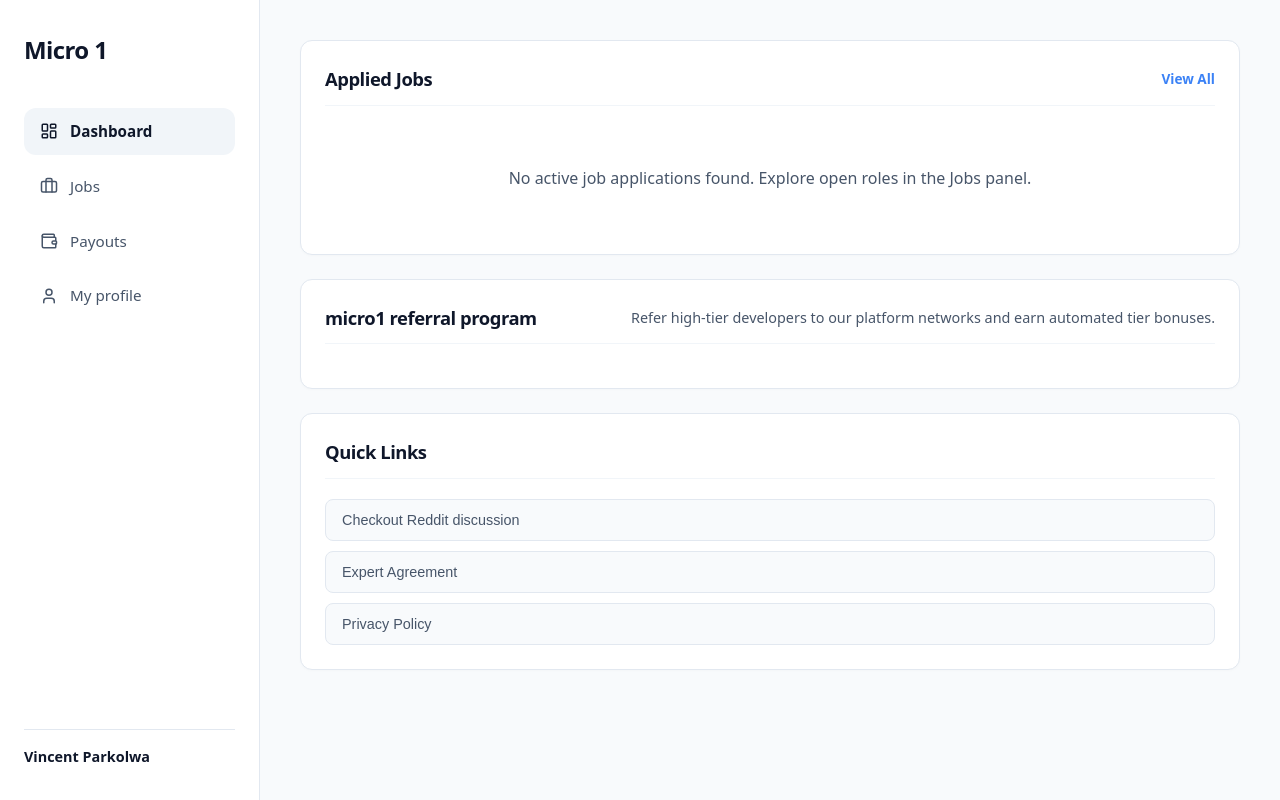
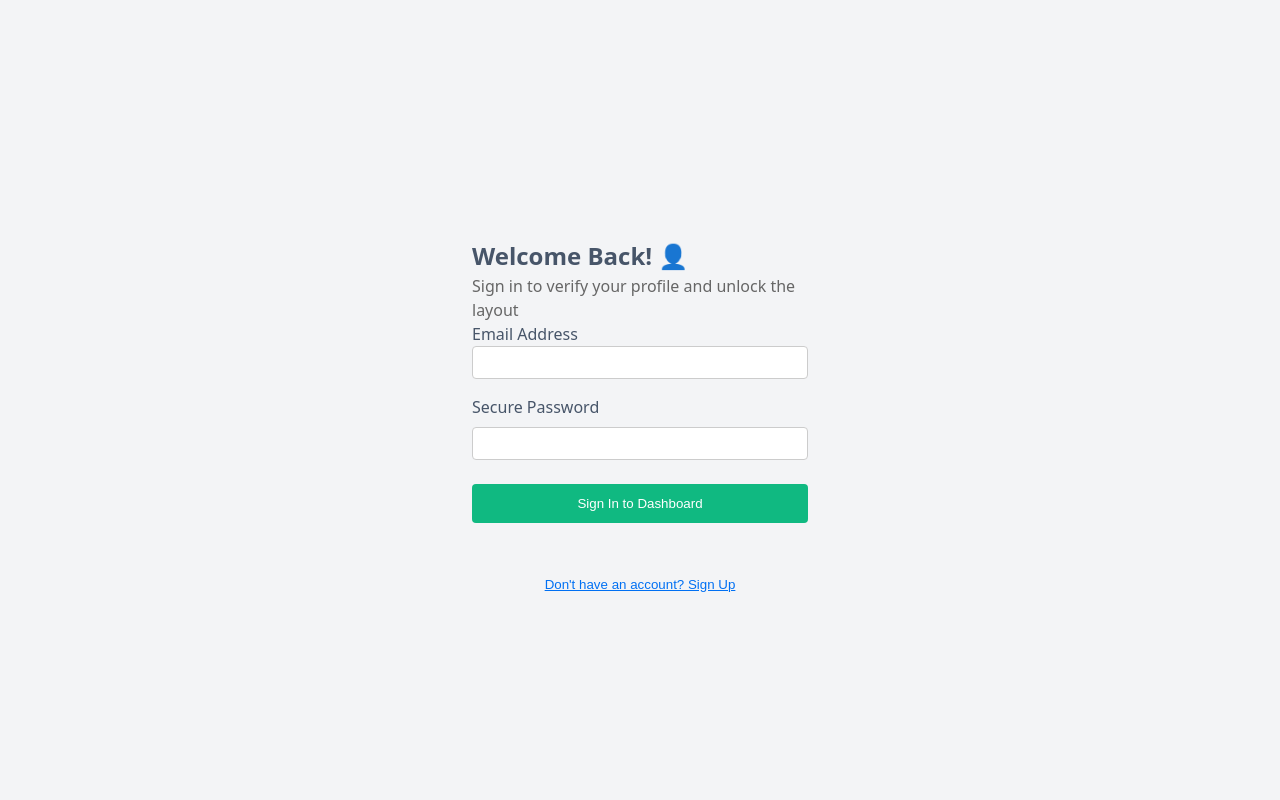
Before and after one commit to devmoriancho/feature-flag-guard, a React (Vite) app in the folder frontend/: page / in a window 1280 px wide. Before the commit this address led to /dashboard. Built offline with nearby package versions, Linux system fonts and the light colour scheme; no server answers.

Commit message:
feat: implement conditional root switch architecture and auth screening wrapper inside App.jsx

```diff
--- a/frontend/src/App.jsx
+++ b/frontend/src/App.jsx
@@ -1,11 +1,50 @@
+import { useState } from "react";
 import AppRouter from "./routes/AppRouter";
+import LoginView from "./features/auth/LoginView";
+import SignupView from "./features/auth/SignupView";
 
 const App = () => {
   const isMaintainance =
     import.meta.env.VITE_PORTAL_MAINTENANCE_MODE === "true";
+
+  const [user, setUser] = useState(null);
+  const [showSignup, setShowSignup] = useState(false);
+
+  if (!user) {
+    return (
+      <div
+        style={{
+          backgroundColor: "#f3f4f6",
+          minHeight: "100vh",
+          display: "flex",
+          flexDirection: "column",
+          justifyContent: "center",
+        }}
+      >
+        {showSignup ? <SignupView /> : <LoginView onLoginSuccess={setUser} />}
+
+        <div style={{ textAlign: "center", marginTop: "1rem" }}>
+          <button
+            onClick={() => setShowSignup(!showSignup)}
+            style={{
+              background: "none",
+              border: "none",
+              color: "#0070f3",
+              cursor: "pointer",
+              textDecoration: "underline",
+            }}
+          >
+            {showSignup
+              ? "Already have an account? Sign In"
+              : "Don't have an account? Sign Up"}
+          </button>
+        </div>
+      </div>
+    );
+  }
   return (
     <main>
-      <AppRouter />
+      <AppRouter user={user} onLogout={() => setUser(null)} />
     </main>
   );
 };
```
